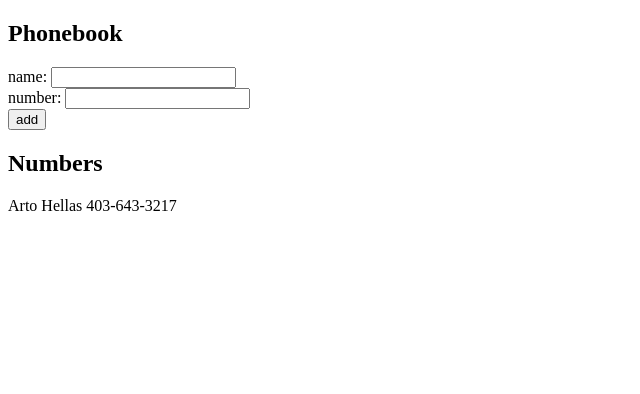
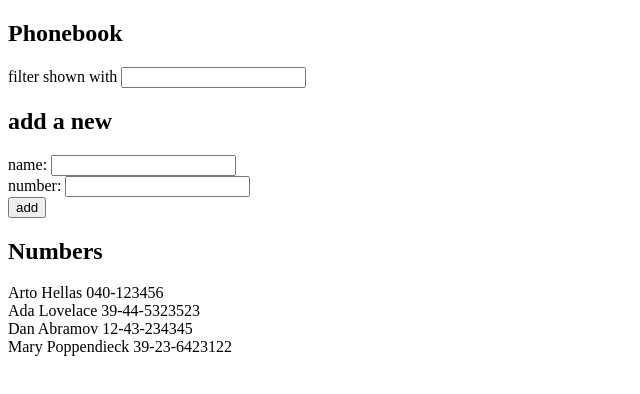
Before and after one commit to Yemyam/full-stack-open, a React (Vite) app in the folder part2/phonebook/: page / in a window 1280 px wide. Shown: the top 394 px of the page, without its empty margins (0-640 px from the left). Built offline with nearby package versions, Linux system fonts and the light colour scheme.

Commit message:
Completed ex 2.9

```diff
--- a/part2/phonebook/src/App.jsx
+++ b/part2/phonebook/src/App.jsx
@@ -2,10 +2,15 @@
 
 const App = () => {
   const [persons, setPersons] = useState([
-    { name: 'Arto Hellas', number: "403-643-3217"}
+    { name: 'Arto Hellas', number: '040-123456', id: 1 },
+    { name: 'Ada Lovelace', number: '39-44-5323523', id: 2 },
+    { name: 'Dan Abramov', number: '12-43-234345', id: 3 },
+    { name: 'Mary Poppendieck', number: '39-23-6423122', id: 4 }
   ])
+
   const [newName, setNewName] = useState('')
   const [newNumber, setNewNumber] = useState('')
+  const [searchInput, setSearchInput] = useState('')
 
   const handleNameChange = (event) => {
     console.log(event.target.value);
@@ -15,6 +20,11 @@
   const handleNumberChange = (event) => {
     console.log(event.target.value)
     setNewNumber(event.target.value)
+  }
+
+  const handleSearchChange = (event) => {
+    event.preventDefault()
+    setSearchInput(event.target.value)
   }
 
   const addPerson = (event) => {
@@ -30,9 +40,15 @@
     }
   }
 
+  const peopleToShow = persons.filter(person => person.name.toLowerCase().match(searchInput.toLowerCase()))
+
   return (
     <div>
       <h2>Phonebook</h2>
+      <div>
+        filter shown with <input onChange={handleSearchChange}></input>
+      </div>
+      <h2>add a new</h2>
       <form onSubmit={addPerson}>
         <div>
           name: <input onChange={handleNameChange}/>
@@ -45,7 +61,7 @@
       </form>
       <h2>Numbers</h2>
       <div>
-        {persons.map(person => <div key={person.name}>{person.name} {person.number}</div>)}
+        {peopleToShow.map(person => <div key={person.id}>{person.name} {person.number}</div>)}
       </div>
     </div>
   )
```
